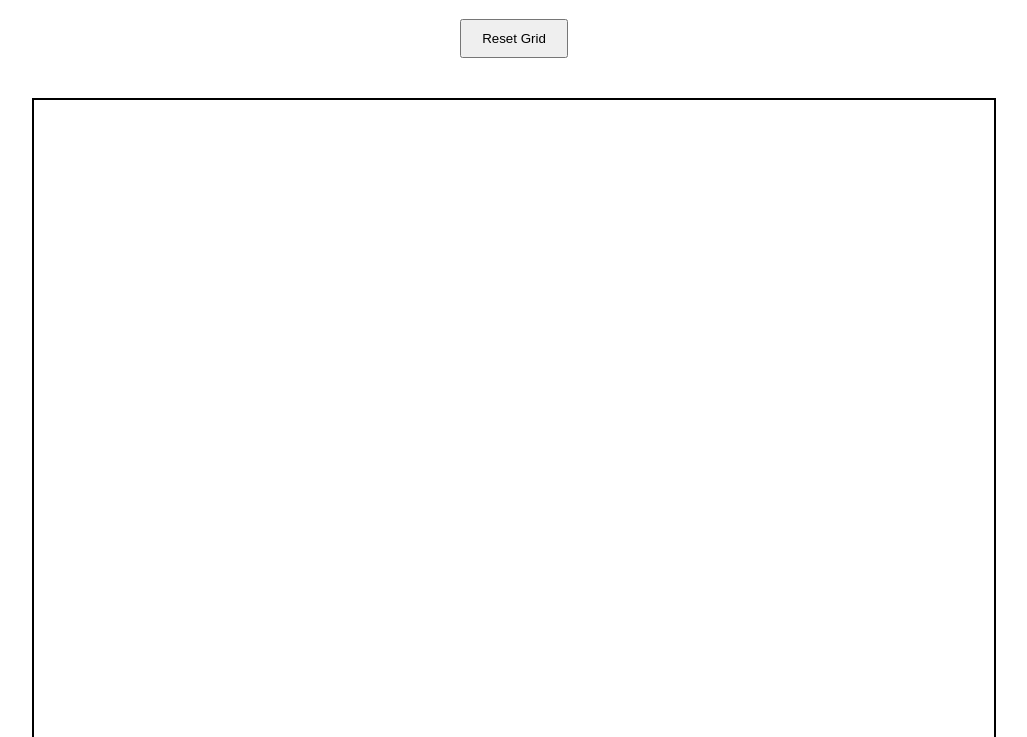
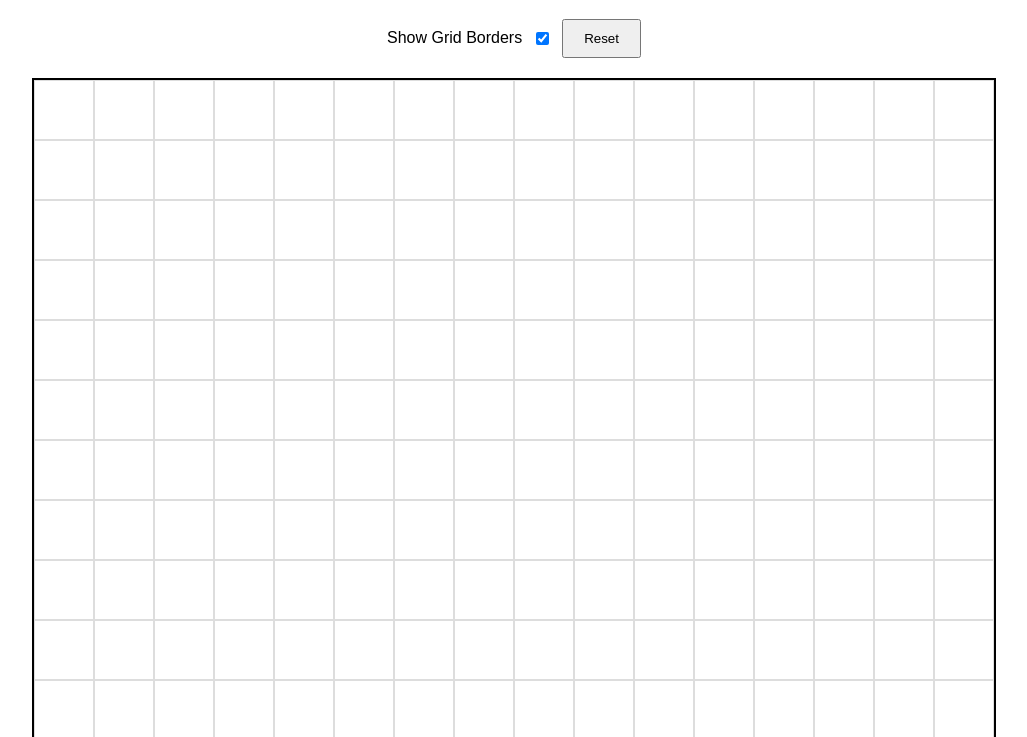
Before and after one commit to b0llull0s/-Project-Etch-a-Sketch-, a plain HTML site: page index.html in a window 1280 px wide. Shown: the part 61-798 px from the top of the page, without its empty margins (126-1153 px from the left). Drawn offline with Linux system fonts and the light colour scheme.

Commit message:
Grid Tick Box

```diff
--- a/index.html
+++ b/index.html
@@ -8,7 +8,12 @@
 </head>
 <body>
     <h1>Etch-a-Sketch</h1>
-    <button id="resetButton">Reset Grid</button>
+    <div class="controls">
+        <label for="borderToggle">Show Grid Borders</label>
+        <input type="checkbox" id="borderToggle" checked>
+        <button id="resetButton">Reset</button>
+    </div>
+
     <div class="container"></div>
 
     <script src="script.js"></script>
--- a/script.js
+++ b/script.js
@@ -1,6 +1,6 @@
-// script.js
 const container = document.querySelector('.container');
 const resetButton = document.querySelector('#resetButton');
+const borderToggle = document.querySelector('#borderToggle'); // Get the checkbox element
 let gridSize = 16; // Default grid size
 
 // Random RGB color generator
@@ -41,6 +41,17 @@ function createGrid(size) {
 
         container.appendChild(square);
     }
+
+    // Check the checkbox status to toggle borders
+    toggleBorders(borderToggle.checked);
+}
+
+// Function to toggle borders on or off
+function toggleBorders(showBorders) {
+    const squares = document.querySelectorAll('.grid-square');
+    squares.forEach(square => {
+        square.style.border = showBorders ? '1px solid #ddd' : 'none'; // Toggle border
+    });
 }
 
 // Reset the grid based on user input
@@ -53,5 +64,10 @@ resetButton.addEventListener('click', () => {
     }
 });
 
+// Listen for checkbox changes to toggle borders dynamically
+borderToggle.addEventListener('change', (e) => {
+    toggleBorders(e.target.checked);
+});
+
 // Initialize the grid
 createGrid(gridSize);
--- a/style.css
+++ b/style.css
@@ -15,17 +15,28 @@ body {
 
 .grid-square {
     box-sizing: border-box;
-    /* You can either remove the border or use outline as mentioned */
-    /*border: 1px solid #ddd;
+    border: 1px solid #ddd;
     outline: 1px solid transparent; /* No outline initially */
 }
 
 .grid-square:hover {
-    outline: 1px solid #ddd; /* Add outline only on hover for visual feedback */
+    outline: 1px solid #000000; /* Add outline only on hover for visual feedback */
+}
+
+/* Controls container for button and checkbox */
+.controls {
+    display: flex;
+    justify-content: center;
+    align-items: center;
+    margin-bottom: 20px;
+}
+
+label {
+    margin-right: 10px; /* Space between label and checkbox */
 }
 
 button {
-    margin-bottom: 20px;
+    margin-left: 10px; /* Space between checkbox and reset button */
     padding: 10px 20px;
     cursor: pointer;
 }
```
